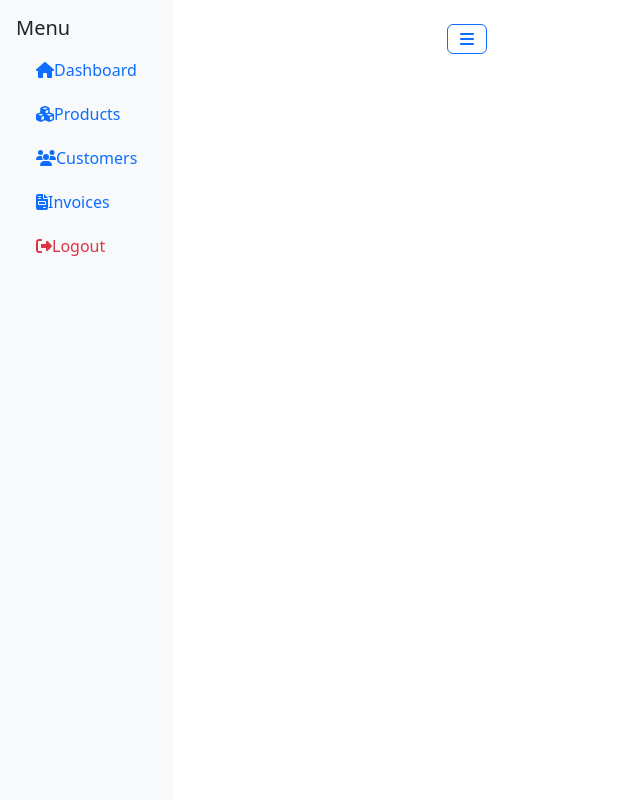
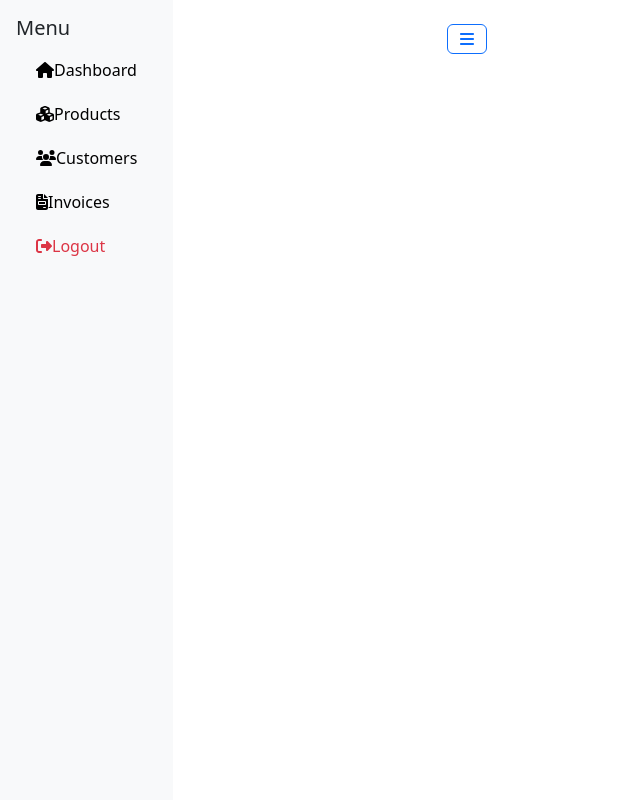
Before and after one commit to Asrifa-hassan/Billing-App, a Django app: template templates/navbar.html in a window 1280 px wide. Shown: the whole page, without its empty margins (0-640 px from the left). Run offline with Django 3.2, Linux system fonts and the light colour scheme; the template is opened without the code that fills it, so the values that code supplies are empty; some libraries are stand-ins or nearby versions.

Commit message:
initial-commit

```diff
--- a/templates/navbar.html
+++ b/templates/navbar.html
@@ -97,11 +97,14 @@
     <div class="p-3">
       <h5 class="sidebar-title">Menu</h5>
       <ul class="nav flex-column">
-        <li><a class="nav-link" href="#"><i class="fa fa-home"></i><span>Dashboard</span></a></li>
-        <li><a class="nav-link" href="#"><i class="fa fa-cubes"></i><span>Products</span></a></li>
-        <li><a class="nav-link" href="#"><i class="fa fa-users"></i><span>Customers</span></a></li>
-        <li><a class="nav-link" href="#"><i class="fa fa-file-invoice"></i><span>Invoices</span></a></li>
-        <li><a class="nav-link text-danger" href="#"><i class="fa fa-sign-out-alt"></i><span>Logout</span></a></li>
+        <li><a class="nav-link" href="{% url 'dashboard' %}" style="color: black"><i class="fa fa-home"></i><span>Dashboard</span></a></li>
+        {% if user.is_superuser %}
+          <li><a class="nav-link" href="{% url 'staff' %}" style="color: black"><i class="fa fa-user-tie me-2"></i><span>Staff</span></a></li>
+        {% endif %}
+        <li><a class="nav-link" href="{% url 'products_list' %}" style="color: black"><i class="fa fa-cubes"></i><span>Products</span></a></li>
+        <li><a class="nav-link" href="{% url 'customers' %}" style="color: black"><i class="fa fa-users"></i><span>Customers</span></a></li>
+        <li><a class="nav-link" href="{% url 'invoices' %}" style="color: black"><i class="fa fa-file-invoice"></i><span>Invoices</span></a></li>
+        <li><a class="nav-link text-danger" href="{% url 'logout_page' %}" style="color: black"><i class="fa fa-sign-out-alt"></i><span>Logout</span></a></li>
       </ul>
     </div>
   </nav>
```
